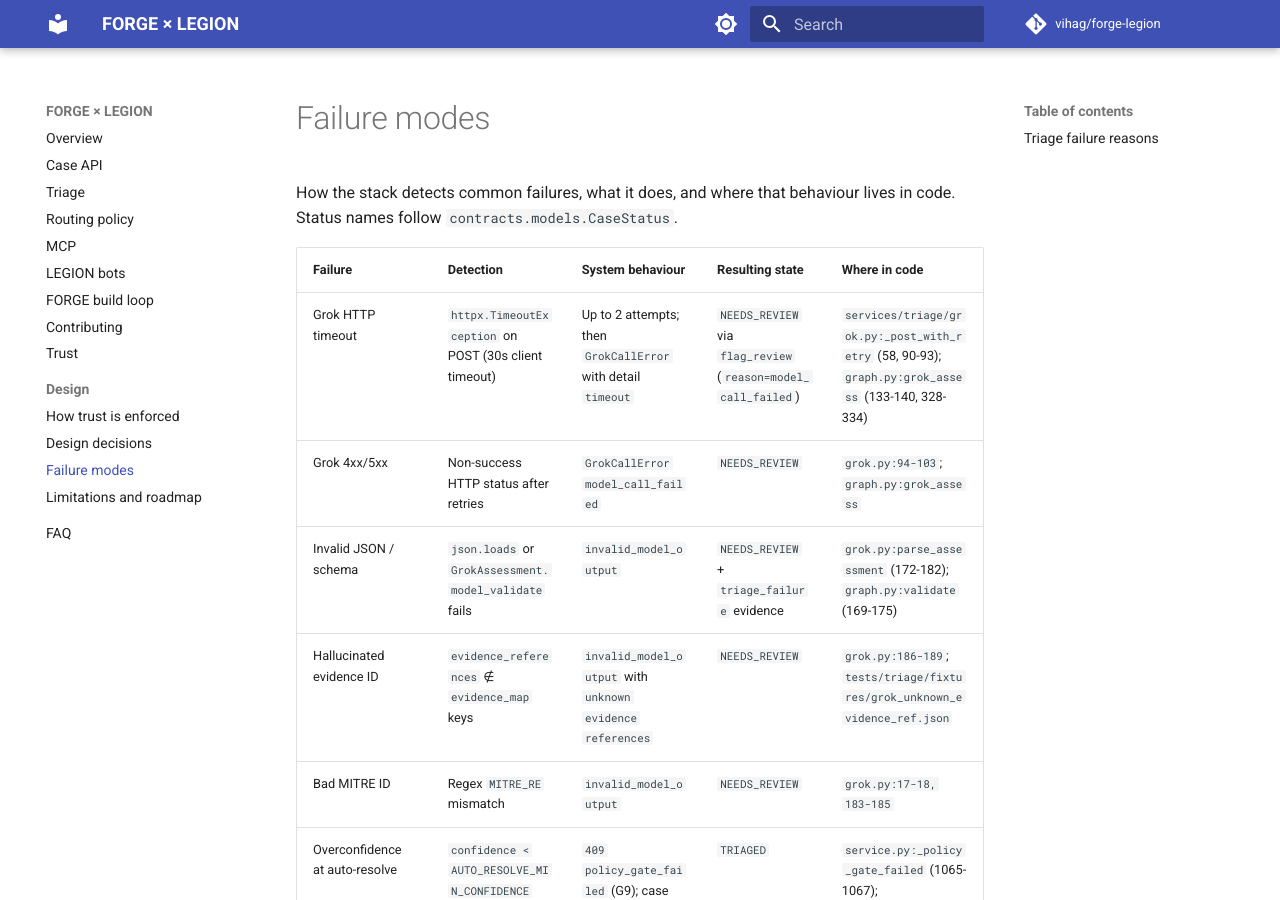
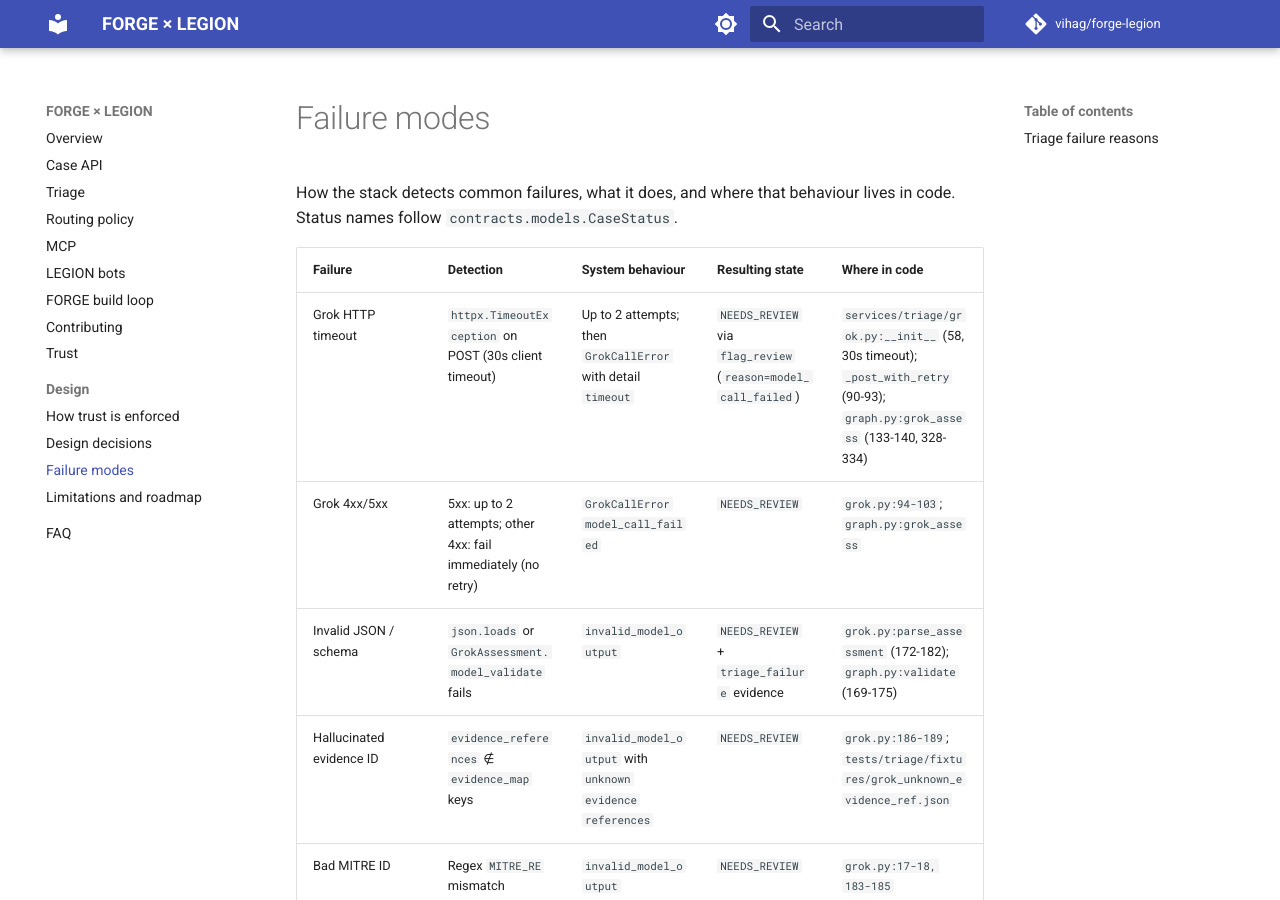
Before and after one commit to vihag/forge-legion, an MkDocs documentation site: the page built from docs/design/failure-modes.md, in a window 1280 px wide and 900 px high. Built offline with MkDocs 1.6.1 and Material for MkDocs 9.7.7, drawn with Linux system fonts in a browser that asks for light colours; comment, search, counter and statistics services are not loaded.

Commit message:
C9b docs: QA precision fixes (Grok retry semantics, decision-word check scope)

```diff
--- a/docs/design/failure-modes.md
+++ b/docs/design/failure-modes.md
@@ -4,8 +4,8 @@ How the stack detects common failures, what it does, and where that behaviour li
 
 | Failure | Detection | System behaviour | Resulting state | Where in code |
 | --- | --- | --- | --- | --- |
-| Grok HTTP timeout | `httpx.TimeoutException` on POST (30s client timeout) | Up to 2 attempts; then `GrokCallError` with detail `timeout` | `NEEDS_REVIEW` via `flag_review` (`reason=model_call_failed`) | `services/triage/grok.py:_post_with_retry` (58, 90-93); `graph.py:grok_assess` (133-140, 328-334) |
-| Grok 4xx/5xx | Non-success HTTP status after retries | `GrokCallError` `model_call_failed` | `NEEDS_REVIEW` | `grok.py:94-103`; `graph.py:grok_assess` |
+| Grok HTTP timeout | `httpx.TimeoutException` on POST (30s client timeout) | Up to 2 attempts; then `GrokCallError` with detail `timeout` | `NEEDS_REVIEW` via `flag_review` (`reason=model_call_failed`) | `services/triage/grok.py:__init__` (58, 30s timeout); `_post_with_retry` (90-93); `graph.py:grok_assess` (133-140, 328-334) |
+| Grok 4xx/5xx | 5xx: up to 2 attempts; other 4xx: fail immediately (no retry) | `GrokCallError` `model_call_failed` | `NEEDS_REVIEW` | `grok.py:94-103`; `graph.py:grok_assess` |
 | Invalid JSON / schema | `json.loads` or `GrokAssessment.model_validate` fails | `invalid_model_output` | `NEEDS_REVIEW` + `triage_failure` evidence | `grok.py:parse_assessment` (172-182); `graph.py:validate` (169-175) |
 | Hallucinated evidence ID | `evidence_references` ∉ `evidence_map` keys | `invalid_model_output` with `unknown evidence references` | `NEEDS_REVIEW` | `grok.py:186-189`; `tests/triage/fixtures/grok_unknown_evidence_ref.json` |
 | Bad MITRE ID | Regex `MITRE_RE` mismatch | `invalid_model_output` | `NEEDS_REVIEW` | `grok.py:17-18, 183-185` |
```
Also changed, not shown: docs/design/trust-model.md (+1 -1 lines).
